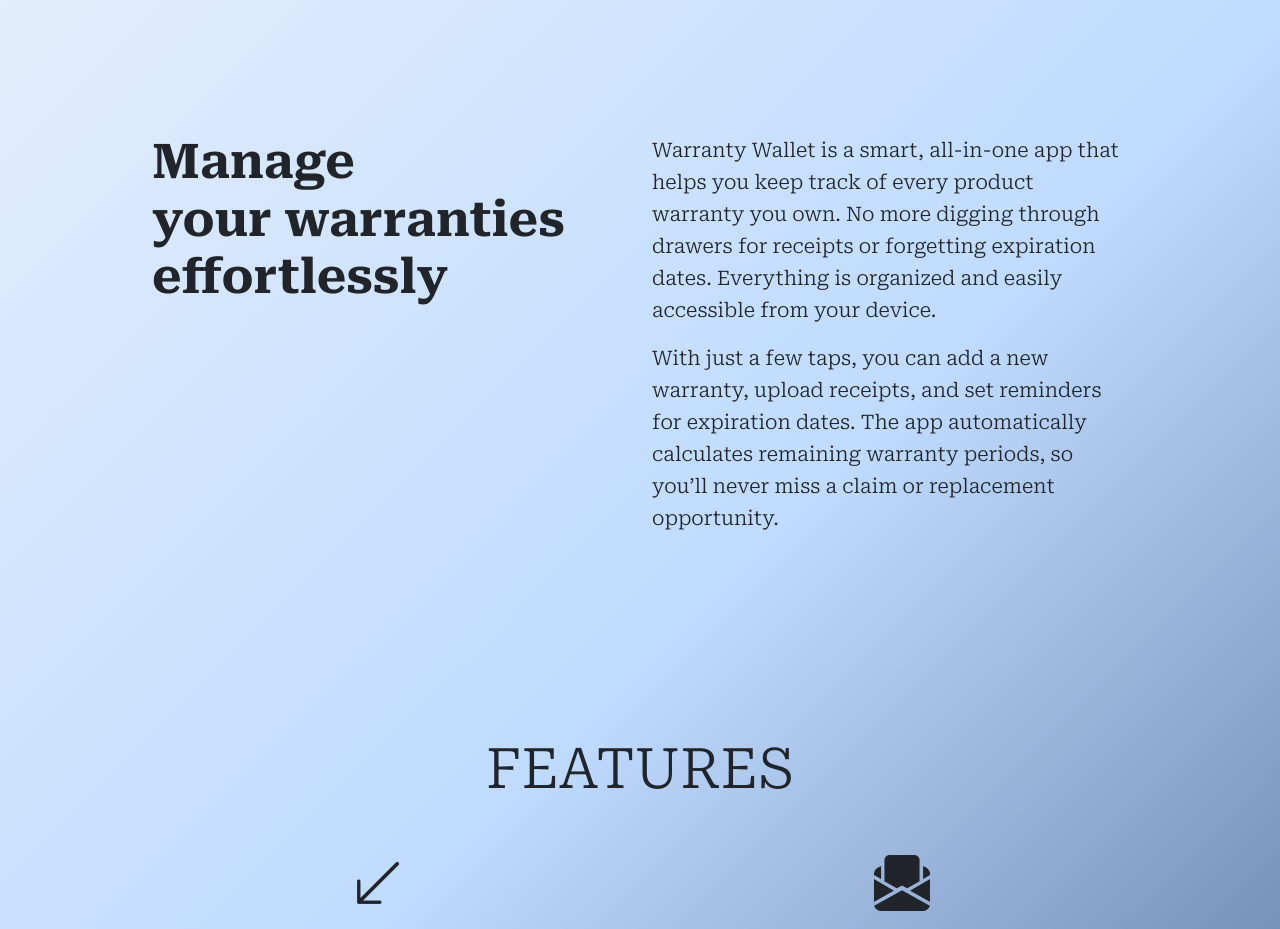
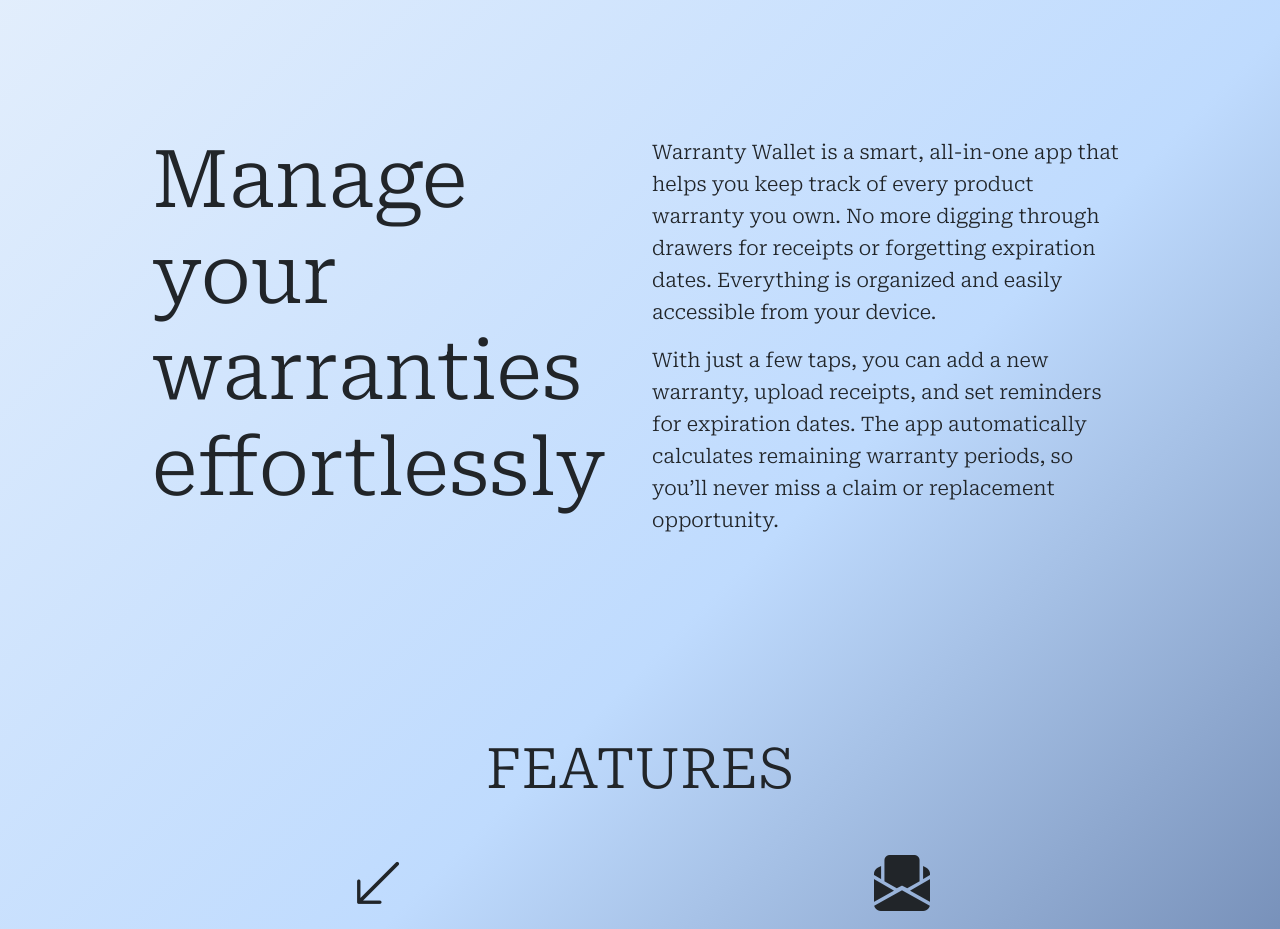
Before and after one commit to Vitomirov/warranty-wallet, a React (Vite) app in the folder src/frontend/: page / in a window 1280 px wide. Shown: the part 860-1789 px from the top of the page. Built offline with nearby package versions, Linux system fonts and the light colour scheme; a web font is replaced by a local one.

Commit message:
minor improvement

```diff
--- a/src/frontend/pages/About.jsx
+++ b/src/frontend/pages/About.jsx
@@ -16,15 +16,15 @@
         {/* Left column: title */}
         <div className="col-12 col-md-6">
           <motion.h1
-            className="fw-bold pe-md-5
-                       display-5       /* Large screens */
-                       display-6-md    /* Medium */
-                       fs-3-sm" /* Small screens */
+            className="pe-md-5
+                       display-1
+                       display-6-md
+                       fs-3-sm"
             initial={{ opacity: 0, x: -50 }}
             animate={isInView ? { opacity: 1, x: 0 } : {}}
             transition={{ duration: 1 }}
           >
-            Manage <br /> your warranties <br /> effortlessly
+            Manage your warranties <br /> effortlessly
           </motion.h1>
         </div>
 
@@ -35,7 +35,7 @@
           initial="hidden"
           animate={isInView ? "visible" : "hidden"}
         >
-          <motion.div className="lead position-relative">
+          <motion.div className="lead position-relative pt-1">
             <motion.p
               className="mb-3 fs-5 fs-md-6 fs-sm-6"
               variants={popUpAndFadeIn}
--- a/src/frontend/pages/FAQ.jsx
+++ b/src/frontend/pages/FAQ.jsx
@@ -43,7 +43,7 @@
         <h2 className="display-4 text-center mb-5">FAQ</h2>
 
         <div className="row justify-content-center">
-          <div className="col-lg-10">
+          <div className="col-lg-12">
             {faqs.map((faq, index) => (
               <motion.div
                 key={index}
--- a/src/frontend/ui/Hero.jsx
+++ b/src/frontend/pages/Hero.jsx
@@ -1,6 +1,6 @@
 import { Link } from "react-router-dom";
 import { useAuth } from "../context/auth/AuthContext";
-import Button from "./Button";
+import Button from "../ui/Button";
 import { motion } from "framer-motion";
 import {
   containerVariants,
--- a/src/frontend/pages/LandingPage.jsx
+++ b/src/frontend/pages/LandingPage.jsx
@@ -1,5 +1,5 @@
 import Header from "../layout/Header";
-import Hero from "../ui/Hero";
+import Hero from "./Hero";
 import About from "./About";
 import Features from "./Features";
 import FAQ from "./FAQ";
```
